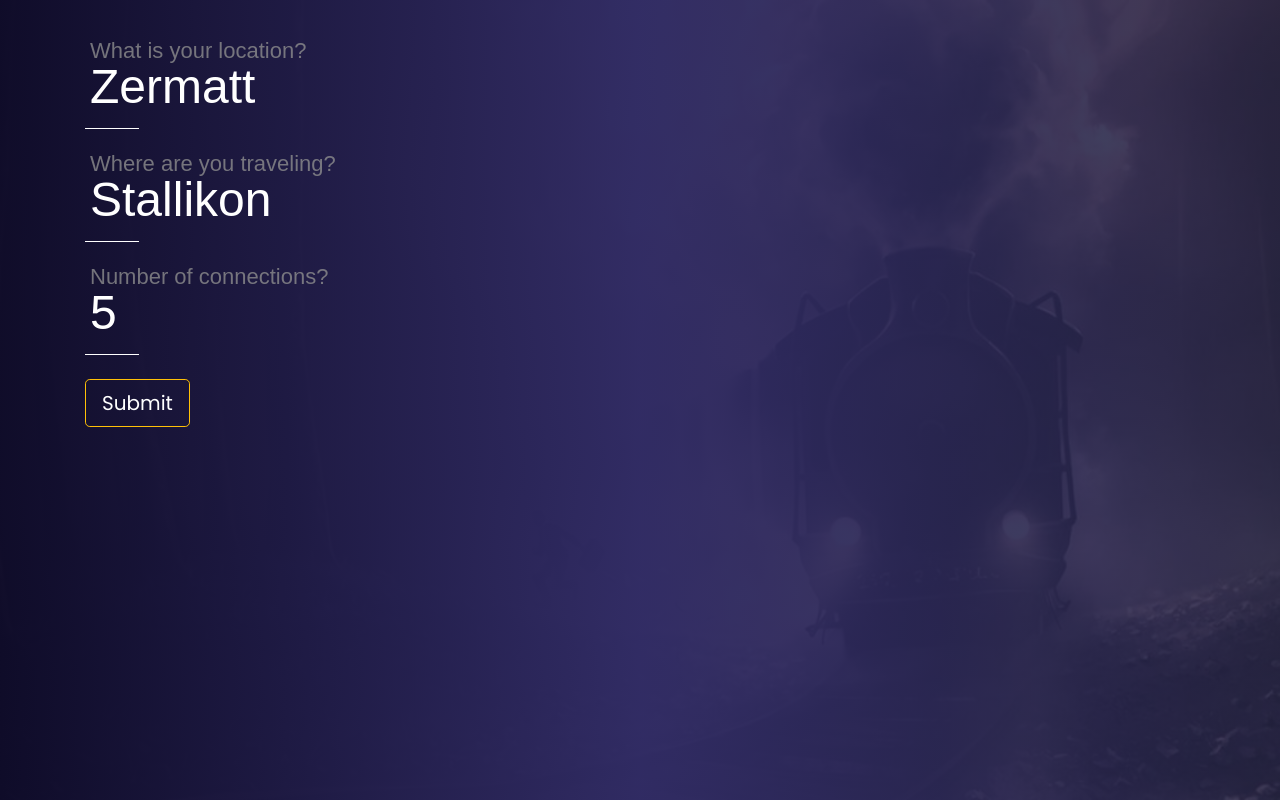
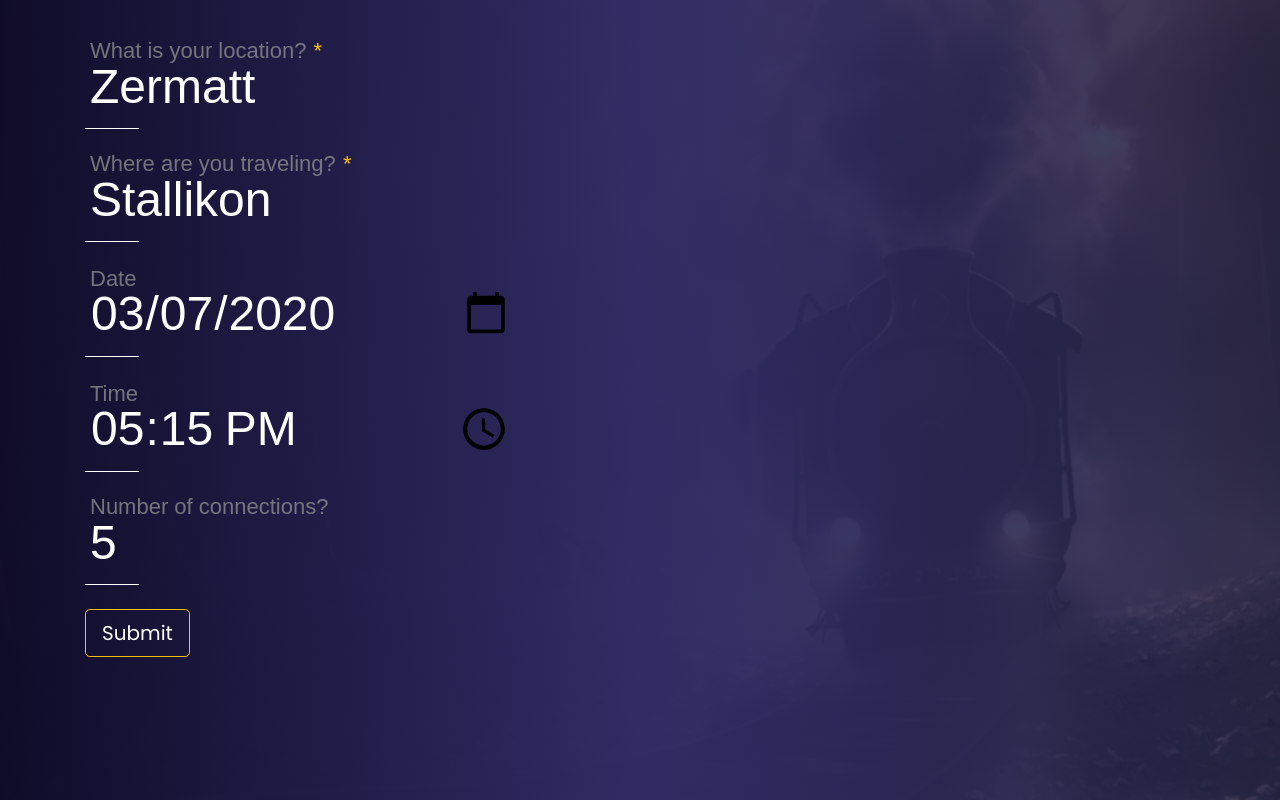
Before and after one commit to Ammce/summer-event-react, a React (Create React App) app: page / in a window 1280 px wide. Built offline with nearby package versions, Linux system fonts and the light colour scheme.

Commit message:
Front End almost done, just some css fixes left

```diff
--- a/src/commonComponents/Input/index.js
+++ b/src/commonComponents/Input/index.js
@@ -3,7 +3,16 @@ import PropTypes from 'prop-types';
 
 import './index.css';
 
-const Input = ({ name, className, id, value, onChange, label, type }) => {
+const Input = ({
+  name,
+  className,
+  id,
+  value,
+  onChange,
+  label,
+  type,
+  isRequired,
+}) => {
   return (
     <>
       <input
@@ -17,7 +26,9 @@ const Input = ({ name, className, id, value, onChange, label, type }) => {
         autoComplete='off'
       />
       <label htmlFor={name}>
-        <span style={{ zIndex: '33' }}>{label}</span>
+        <span style={{ zIndex: '33' }}>
+          {label} {isRequired && <i className='text-warning'>*</i>}
+        </span>
       </label>
     </>
   );
@@ -33,8 +44,10 @@ Input.propTypes = {
   type: PropTypes.string.isRequired,
   onChange: PropTypes.func.isRequired,
   label: PropTypes.string.isRequired,
+  isRequired: PropTypes.bool,
 };
 
 Input.defaultProps = {
   className: '',
+  isRequired: false,
 };
--- a/src/modules/Connections/FindConnections/index.js
+++ b/src/modules/Connections/FindConnections/index.js
@@ -2,6 +2,7 @@ import React, { Component } from 'react';
 import { Row, Col, Button, Container } from 'react-bootstrap';
 import { connect } from 'react-redux';
 import PropTypes from 'prop-types';
+import moment from 'moment';
 
 import Input from '../../../commonComponents/Input';
 import Loader from '../../../commonComponents/Loader';
@@ -14,6 +15,8 @@ class index extends Component {
       limit: '5',
       from: 'Zermatt',
       to: 'Stallikon',
+      date: moment().format('YYYY-MM-DD'),
+      time: '17:15',
     },
   };
 
@@ -48,6 +51,7 @@ class index extends Component {
         <Row>
           <Col sm={12} md={6}>
             <Input
+              isRequired
               value={data.from}
               type='text'
               name='from'
@@ -60,12 +64,37 @@ class index extends Component {
         <Row>
           <Col sm={12} md={6}>
             <Input
+              isRequired
               value={data.to}
               type='text'
               name='to'
               id='to'
               onChange={this.handleChangeData}
               label='Where are you traveling? '
+            />
+          </Col>
+        </Row>
+        <Row>
+          <Col sm={12} md={6}>
+            <Input
+              value={data.date}
+              type='date'
+              name='date'
+              id='date'
+              onChange={this.handleChangeData}
+              label='Date'
+            />
+          </Col>
+        </Row>
+        <Row>
+          <Col sm={12} md={6}>
+            <Input
+              value={data.time}
+              type='time'
+              name='time'
+              id='time'
+              onChange={this.handleChangeData}
+              label='Time'
             />
           </Col>
         </Row>
```
